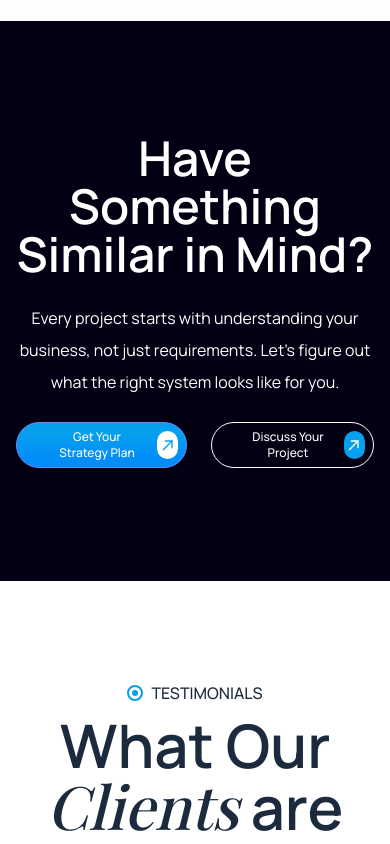
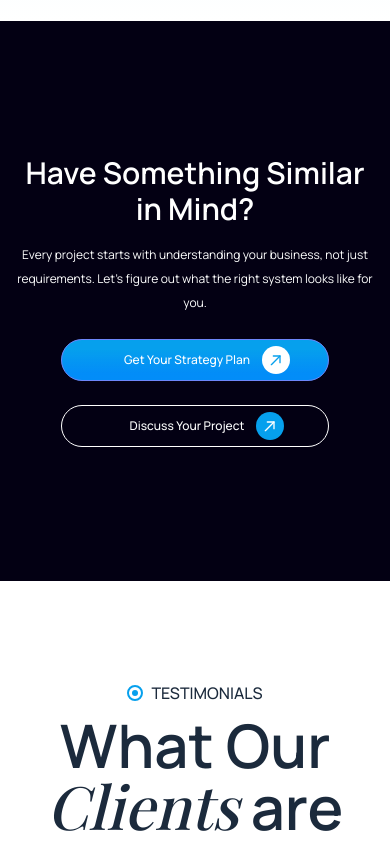
Before and after one commit to team-pr01/PRTech-Solutions-Frontend, a React (Vite) app: page /our-work in a window 390 px wide. Shown: the part 3400-4244 px from the top of the page. Built offline with nearby package versions, Linux system fonts and the light colour scheme; a web font is replaced by a local one.

Commit message:
Made CTA responsive

```diff
--- a/src/components/Homepage/Comparison/ComparisonTable.tsx
+++ b/src/components/Homepage/Comparison/ComparisonTable.tsx
@@ -123,7 +123,7 @@ const ComparisonTable = () => {
             key={item.id}
             className={`${item?.id === "01" ? "bg-gradient-comparison" : "bg-white"} p-4 2xl:p-7.5 rounded-2xl 2xl:rounded-[20px] border xl:border-2 border-white flex items-center justify-between`}
           >
-            <div className="flex items-center gap-6 text-left min-w-112">
+            <div className="flex items-center gap-6 text-left min-w-md">
               <div
                 className={`${item?.id === "01" ? "bg-white" : "bg-primary-30"} size-20 rounded-[10px] flex items-center justify-center p-2`}
               >
--- a/src/components/Homepage/Industries/Industries.tsx
+++ b/src/components/Homepage/Industries/Industries.tsx
@@ -48,7 +48,7 @@ const Industries = () => {
   }, []);
 
   return (
-    <div className="py-25 font-Manrope bg-white">
+    <div className="py-12 xl:py-15 2xl:py-25 font-Manrope bg-white">
       <Container>
         <div>
           {/* Header */}
@@ -57,12 +57,12 @@ const Industries = () => {
               <div className="size-4 rounded-full border-2 border-primary-10 flex items-center justify-center">
                 <div className="size-1.5 rounded-full bg-primary-10"></div>
               </div>
-              <p className="text-neutral-70 font-medium uppercase tracking-wider">
+              <p className="text-neutral-70 subHeading">
                 INDUSTRIES
               </p>
             </div>
 
-            <h2 className="text-neutral-70 text-[60px] font-semibold leading-15 mt-2.5">
+            <h2 className="text-neutral-70 heading mt-2.5">
               Who{" "}
               <span className="font-Playfair-Display italic font-medium">
                 We
@@ -70,16 +70,16 @@ const Industries = () => {
               <span className="text-primary-10">Work With</span>{" "}
             </h2>
 
-            <p className="text-neutral-80 font-Manrope max-w-179 mx-auto font-normal mb-6 leading-relaxed mt-6 text-lg">
+            <p className="description text-neutral-80 max-w-179 mx-auto my-6">
               We partner with businesses that need more than just a website — they
               need systems that drive growth, automate operations, and scale
               efficiently.
             </p>
           </div>
 
-          <div className="mt-18 flex justify-between gap-12 relative">
+          <div className="mt-18 flex flex-col xl:flex-row justify-between gap-12 relative">
             {/* Left Side - Dynamic Image with Smooth Transition */}
-            <div className="w-[40%] sticky top-40 self-start h-125 rounded-2xl overflow-hidden">
+            <div className="w-full xl:w-[40%] sticky top-40 self-start h-125 rounded-2xl overflow-hidden">
               <motion.div
                 key={activeIndustry}
                 initial={{ opacity: 0, scale: 0.95 }}
@@ -101,7 +101,7 @@ const Industries = () => {
             {/* Right Side - Scrollable Industries */}
             <div
               ref={containerRef}
-              className="w-[55%] h-150 overflow-y-auto pr-4 scrollbar-none pt-1"
+              className="w-full xl:w-[55%] h-150 overflow-y-auto pr-4 scrollbar-none pt-1"
             >
               <div className="flex flex-col gap-13">
                 {INDUSTRIES?.map((industry, idx) => (
--- a/src/components/Reusable/CTA/CTA.tsx
+++ b/src/components/Reusable/CTA/CTA.tsx
@@ -64,26 +64,31 @@ const CTA = ({
 
       <div className="absolute inset-0 flex items-center justify-center">
         <Container>
-          <div className={`flex flex-col ${alignmentClasses[contentAlignment]} justify-center`}>
+          <div
+            className={`flex flex-col ${alignmentClasses[contentAlignment]} justify-center`}
+          >
             <h2
-              className={`${textColor} text-[48px] font-semibold leading-12 max-w-230 ${marginAuto[contentAlignment]}`}
+              className={`${textColor} text-3xl md:text-[40px] lg:text-[48px] font-semibold leading-9 md:leading-12 lg:leading-12 max-w-230 ${marginAuto[contentAlignment]}`}
             >
               {title}
             </h2>
 
             <p
-              className={`${textColor} font-Manrope leading-8 max-w-140 font-normal mt-6 ${marginAuto[contentAlignment]}`}
+              className={`${textColor} description max-w-140 mt-4 xl:mt-6 ${marginAuto[contentAlignment]}`}
             >
               {description}
             </p>
 
             {showButtons && (
-              <div className={`flex ${buttonAlignment[contentAlignment]} gap-6 mt-6`}>
+              <div
+                className={`flex flex-col w-full md:flex-row ${buttonAlignment[contentAlignment]} gap-6 mt-6`}
+              >
                 {primaryButton && (
                   <Button
                     label={primaryButton.label}
                     onClick={primaryButton.onClick}
                     variant={primaryButton.variant || "primary"}
+                    className="min-w-[75%] mx-auto md:w-fit"
                   />
                 )}
                 {secondaryButton && (
@@ -91,6 +96,7 @@ const CTA = ({
                     label={secondaryButton.label}
                     onClick={secondaryButton.onClick}
                     variant={secondaryButton.variant || "tertiary"}
+                    className="min-w-[75%] mx-auto md:w-fit"
                   />
                 )}
               </div>
--- a/src/index.css
+++ b/src/index.css
@@ -245,6 +245,6 @@ button {
 
   /* Subheading Utility */
   .subHeading {
-    @apply font-medium uppercase text-sm xl:text-base;
+    @apply font-medium uppercase text-sm xl:text-base tracking-wider;
   }
 }
--- a/src/pages/Home/Home.tsx
+++ b/src/pages/Home/Home.tsx
@@ -3,11 +3,11 @@ import AboutUs from "../../components/Homepage/AboutUs/AboutUs";
 import Comparison from "../../components/Homepage/Comparison/Comparison";
 import Hero from "../../components/Homepage/Hero/Hero";
 // import HomeFaq from "../../components/Homepage/HomeFaq/HomeFaq";
-// import Industries from "../../components/Homepage/Industries/Industries";
+import Industries from "../../components/Homepage/Industries/Industries";
 import LatestProjects from "../../components/Homepage/LatestProjects/LatestProjects";
 import Services from "../../components/Homepage/Services/Services";
 // import Testimonials from "../../components/Homepage/Testimonials/Testimonials";
-// import CTA from "../../components/Reusable/CTA/CTA";
+import CTA from "../../components/Reusable/CTA/CTA";
 
 const Home = () => {
   return (
@@ -17,14 +17,14 @@ const Home = () => {
       <Services />
       <LatestProjects />
       <Comparison />
-      {/* <Industries />
+      {/* <Industries /> */}
       <CTA
         title="Ready to Build a System That Actually Grows Your Business?"
         description="We don't just build websites — we create systems that generate leads, automate operations, and help you scale faster."
         primaryButton={{
           label: "Let's Get Started",
           onClick: () => console.log("Get Started clicked"),
-          variant: "primary",
+          variant: "secondary",
         }}
         secondaryButton={{
           label: "See Our Services",
@@ -32,7 +32,7 @@ const Home = () => {
           variant: "tertiary",
         }}
       />
-      <Testimonials />
+      {/* <Testimonials />
       <AiPoweredSolutions />
       <HomeFaq /> */}
     </div>
```
